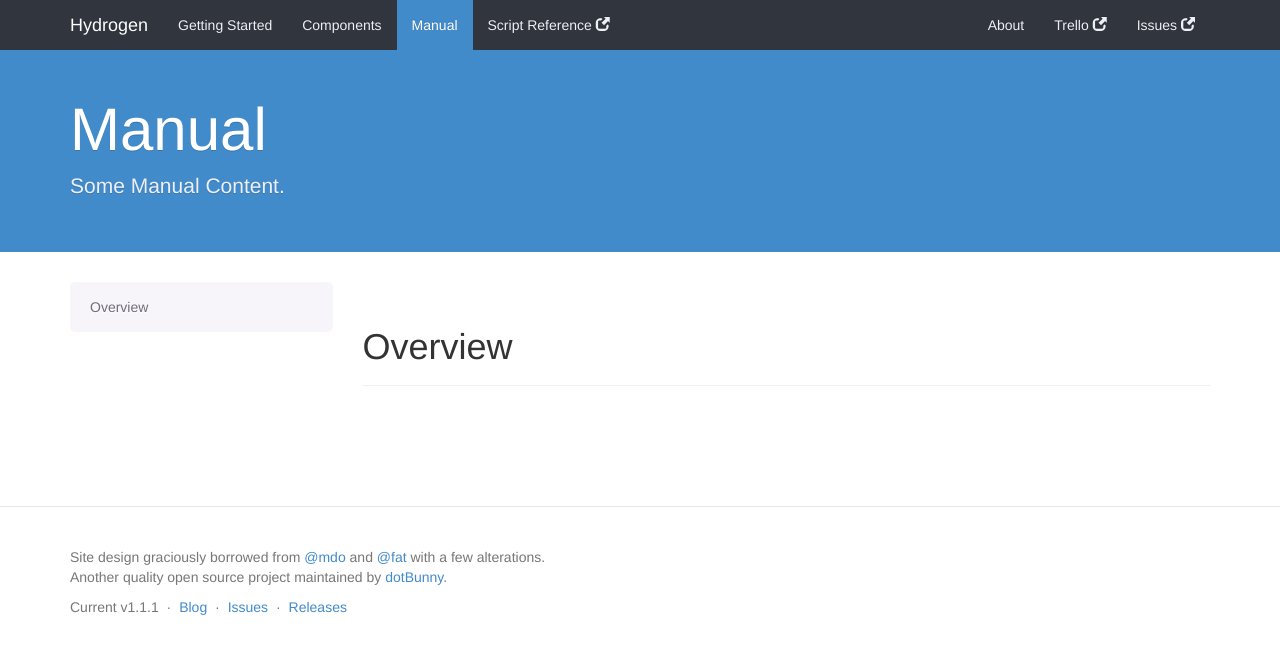
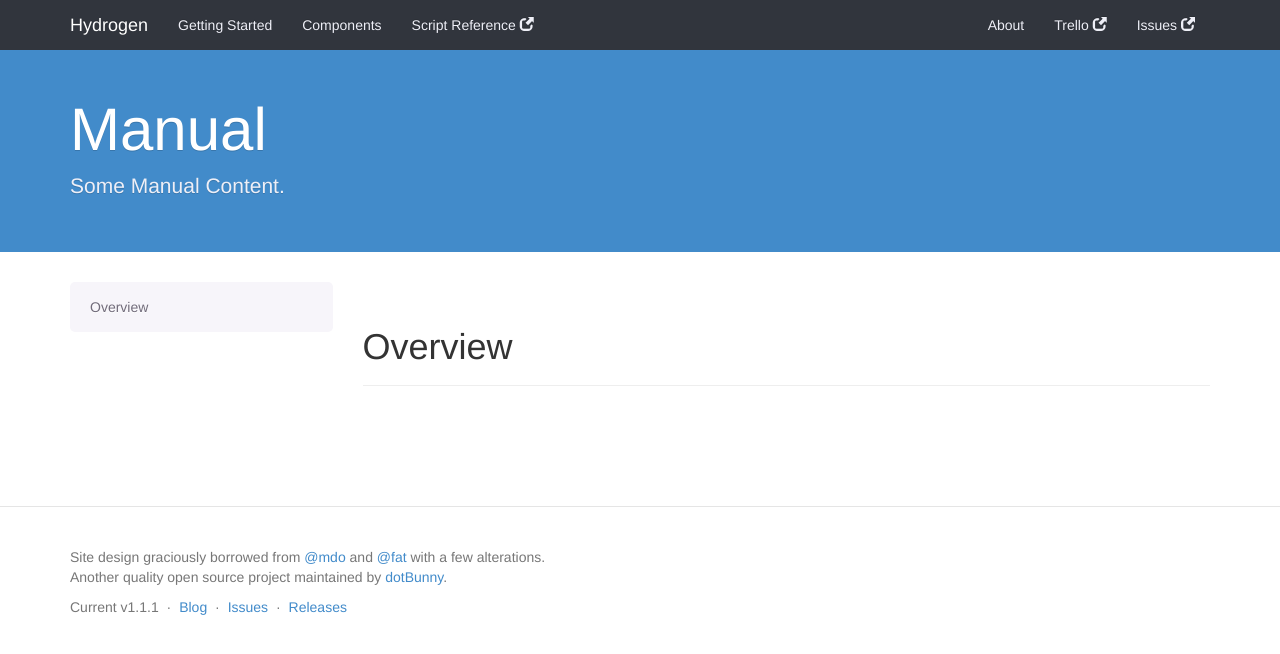
Before and after one commit to dotBunny/Hydrogen, a Jekyll site: the page built from manual.html, in a window 1280 px wide. Shown: the top 654 px of the page. Built offline with Jekyll 4.4.1, drawn with Linux system fonts in a browser that asks for light colours; nearby versions of some CDN libraries; Markdown is read by kramdown in place of the engine named in the settings; comment, search, counter and statistics services are not loaded.

Commit message:
Removal of Manual

```diff
--- a/_includes/nav-main.html
+++ b/_includes/nav-main.html
@@ -17,9 +17,6 @@
         <li{% if page.slug == "components" %} class="active"{% endif %}>
           <a href="{{ page.base_url }}components">Components</a>
         </li>
-        <li{% if page.slug == "manual" %} class="active"{% endif %}>
-          <a href="{{ page.base_url }}manual">Manual</a>
-        </li>
         <li>
           <a href="{{ page.base_url }}script-reference" target="_blank">Script Reference <span class="glyphicon glyphicon-new-window"></span></a>
         </li>
```
